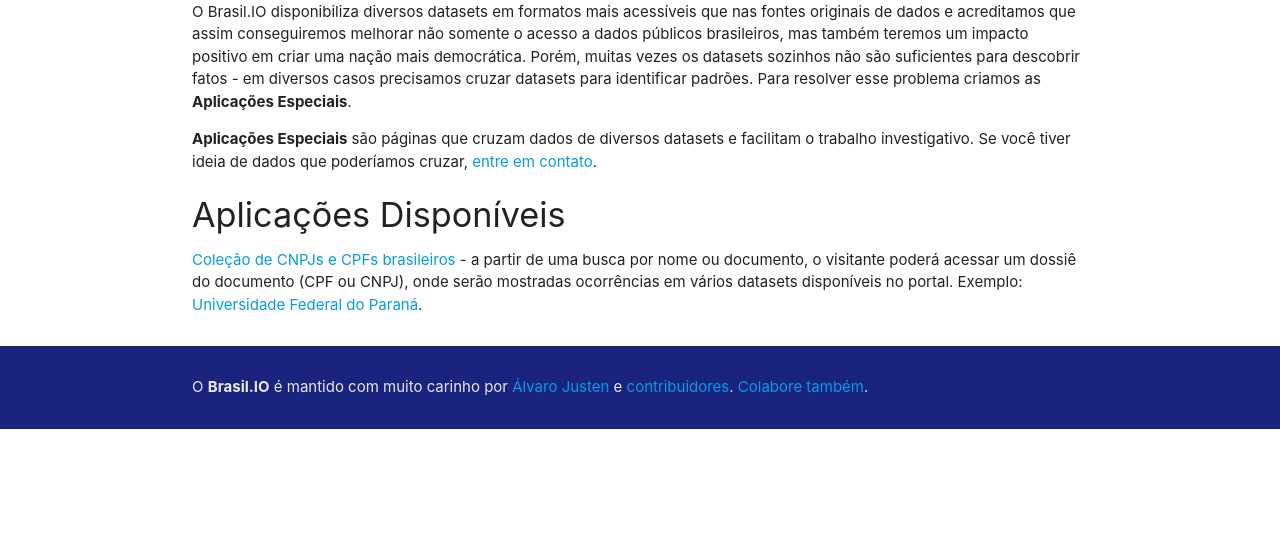
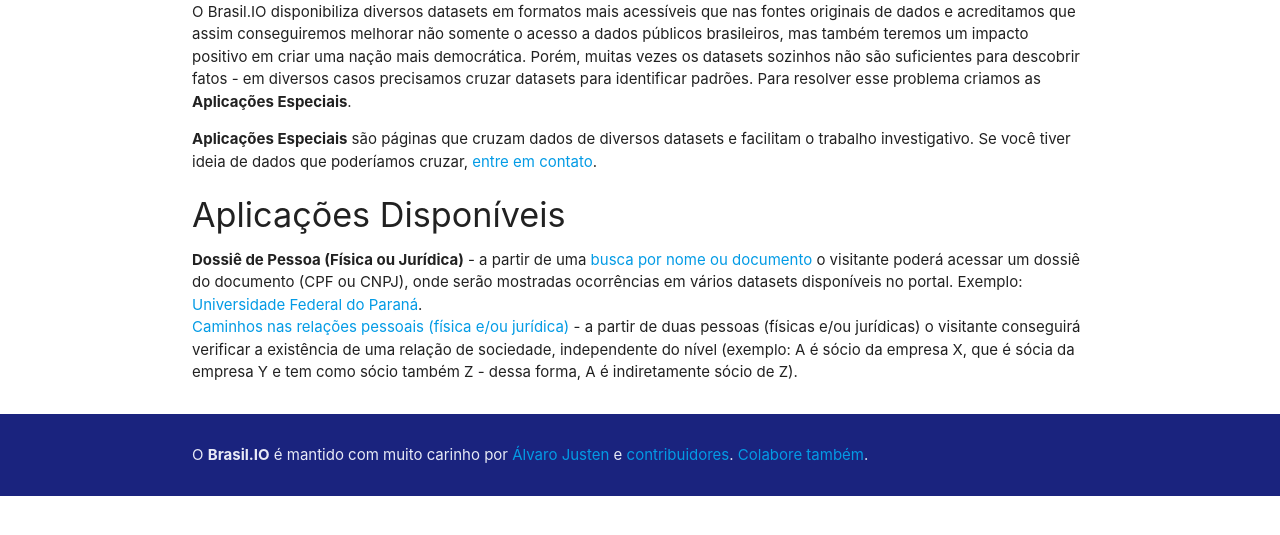
Before and after one commit to turicas/brasil.io, a Django app: template core/templates/specials/index.html in a window 1280 px wide. Shown: the part 189-724 px from the top of the page. Run offline with Django 3.2, Linux system fonts and the light colour scheme; the template is opened without the code that fills it, so the values that code supplies are empty; parts of the project's set-up code (start-up, migrations or seed data) failed here and were passed over; some libraries are stand-ins or nearby versions.

Commit message:
Add new special page: trace path (link and route)

```diff
--- a/core/templates/specials/index.html
+++ b/core/templates/specials/index.html
@@ -25,12 +25,21 @@
 
   <ul>
     <li>
-      <a
-        href="{% url 'core:dataset-detail' slug='documentos-brasil' %}">Coleção
-        de CNPJs e CPFs brasileiros</a> - a partir de uma busca por nome ou
-      documento, o visitante poderá acessar um dossiê do documento (CPF ou
-      CNPJ), onde serão mostradas ocorrências em vários datasets disponíveis no
-      portal. Exemplo: <a href="{% url 'core:special-document-detail' document='75095679000149' %}">Universidade Federal do Paraná</a>.
+      <b>Dossiê de Pessoa (Física ou Jurídica)</b> - a partir de uma <a
+        href="{% url 'core:dataset-detail' slug='documentos-brasil' %}">busca
+        por nome ou documento</a> o visitante poderá acessar um dossiê do
+      documento (CPF ou CNPJ), onde serão mostradas ocorrências em vários
+      datasets disponíveis no portal. Exemplo: <a href="{% url
+        'core:special-document-detail' document='75095679000149'
+        %}">Universidade Federal do Paraná</a>.
+    </li>
+    <li>
+      <a href="{% url 'core:special-trace-path' %}">Caminhos nas relações
+        pessoais (física e/ou jurídica)</a> - a partir de duas pessoas (físicas
+      e/ou jurídicas) o visitante conseguirá verificar a existência de uma
+      relação de sociedade, independente do nível (exemplo: A é sócio da
+      empresa X, que é sócia da empresa Y e tem como sócio também Z - dessa
+      forma, A é indiretamente sócio de Z).
     </li>
   </ul>
 </div>
--- a/core/urls.py
+++ b/core/urls.py
@@ -16,4 +16,5 @@ urlpatterns = [
     # Dataset-specific pages (specials)
     path('especiais', views_special.index, name='specials'),
     path('especiais/documento/<document>', views_special.document_detail, name='special-document-detail'),
+    path('especiais/caminho', views_special.trace_path, name='special-trace-path'),
 ]
```
